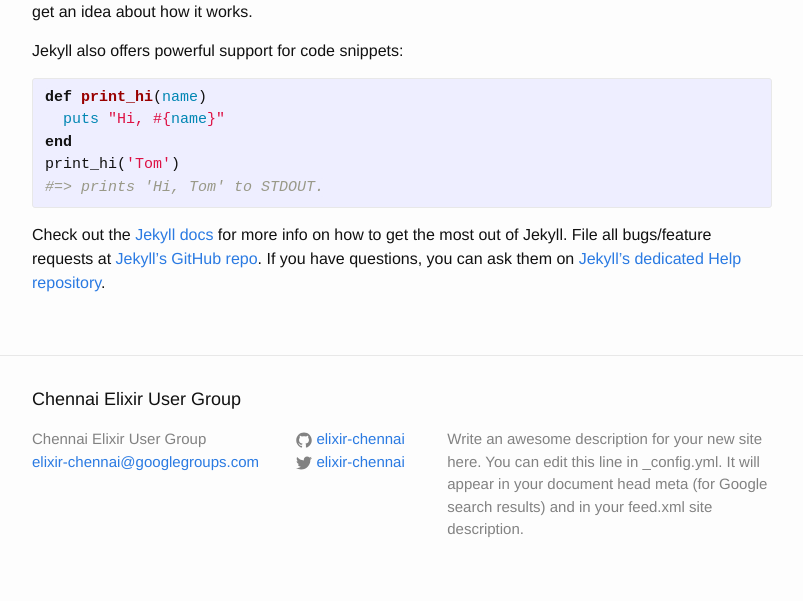
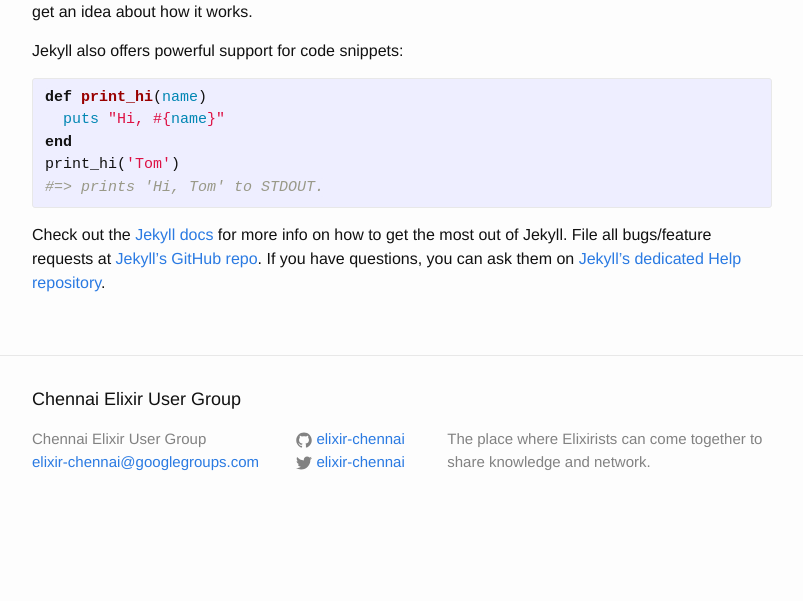
Before and after one commit to elixir-chennai/elixir-chennai.github.io, a Jekyll site: the page built from _posts/2015-04-26-welcome-to-jekyll.markdown, in a window 1280 px wide. Shown: the part 343-944 px from the top of the page, without its empty margins (238-1041 px from the left). Built offline with Jekyll 4.4.1, drawn with Linux system fonts in a browser that asks for light colours; nearby versions of some CDN libraries; after the commit the page ends 900 px from its top, so only the background shows below that.

Commit message:
Adding description meta for the site

```diff
--- a/_config.yml
+++ b/_config.yml
@@ -1,10 +1,7 @@
 # Site settings
 title: Chennai Elixir User Group
 email: elixir-chennai@googlegroups.com
-description: > # this means to ignore newlines until "baseurl:"
-  Write an awesome description for your new site here. You can edit this
-  line in _config.yml. It will appear in your document head meta (for
-  Google search results) and in your feed.xml site description.
+description: The place where Elixirists can come together to share knowledge and network.
 baseurl: "" # the subpath of your site, e.g. /blog/
 url: "http://elixir-chennai.org" # the base hostname & protocol for your site
 twitter_username: elixir-chennai
```
